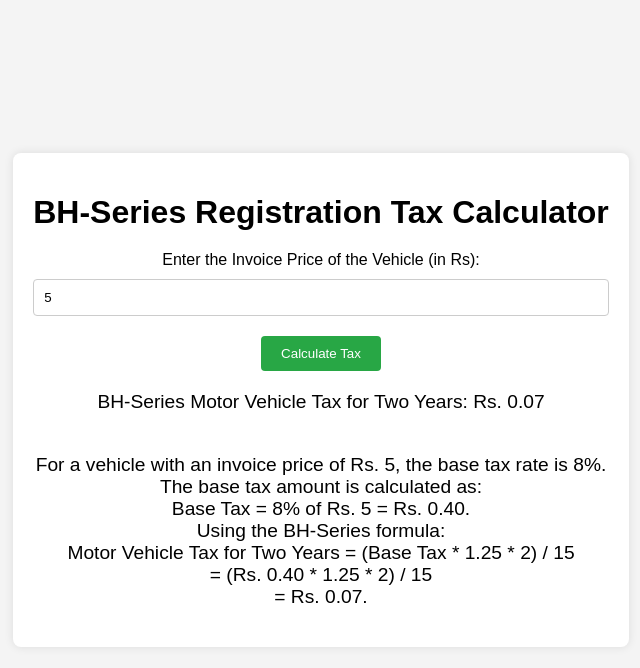
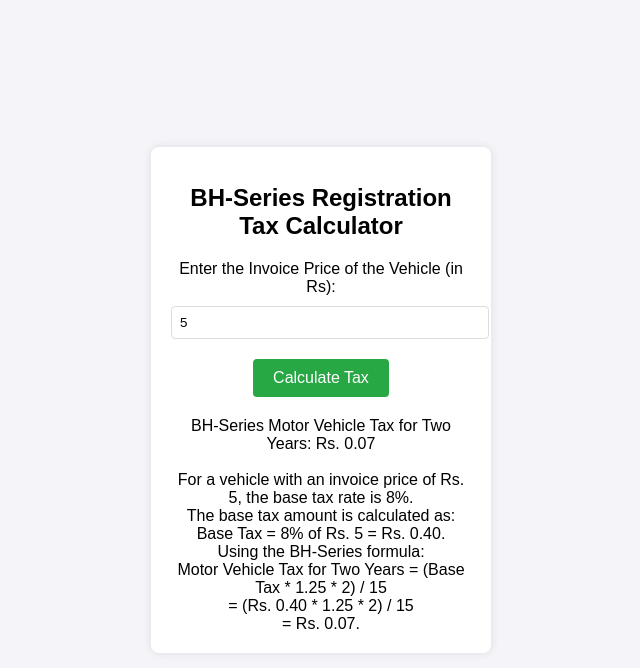
Before and after one commit to anushP07/calculation, a plain HTML site: page index.html in a window 1280 px wide. Both pictures are taken after typing "5" into the empty fields and a click on the button "Calculate Tax". Shown: the whole page, without its empty margins (319-959 px from the left). Drawn offline with Linux system fonts and the light colour scheme.

Commit message:
styles.css

```diff
--- a/styles.css
+++ b/styles.css
@@ -1,11 +1,12 @@
 body {
     font-family: Arial, sans-serif;
+    background-color: #f4f4f9;
+    margin: 0;
+    padding: 0;
     display: flex;
     justify-content: center;
     align-items: center;
     height: 100vh;
-    background-color: #f4f4f4;
-    margin: 0;
 }
 
 .container {
@@ -13,40 +14,49 @@ body {
     padding: 20px;
     border-radius: 8px;
     box-shadow: 0 0 10px rgba(0, 0, 0, 0.1);
+    width: 300px;
     text-align: center;
 }
 
 h1 {
+    font-size: 1.5em;
     margin-bottom: 20px;
 }
 
 label {
     display: block;
     margin-bottom: 10px;
+    font-size: 1em;
 }
 
-input {
-    padding: 10px;
-    width: calc(100% - 22px);
+input[type="number"] {
+    width: 100%;
+    padding: 8px;
     margin-bottom: 20px;
-    border: 1px solid #ccc;
+    border: 1px solid #ddd;
     border-radius: 4px;
 }
 
 button {
-    padding: 10px 20px;
     background-color: #28a745;
     color: #fff;
     border: none;
+    padding: 10px 20px;
     border-radius: 4px;
     cursor: pointer;
+    font-size: 1em;
 }
 
 button:hover {
     background-color: #218838;
 }
 
-#result {
+.result {
     margin-top: 20px;
-    font-size: 1.2em;
+    display: none;
 }
+
+.result p {
+    margin: 0;
+    font-size: 1em;
+}
```
